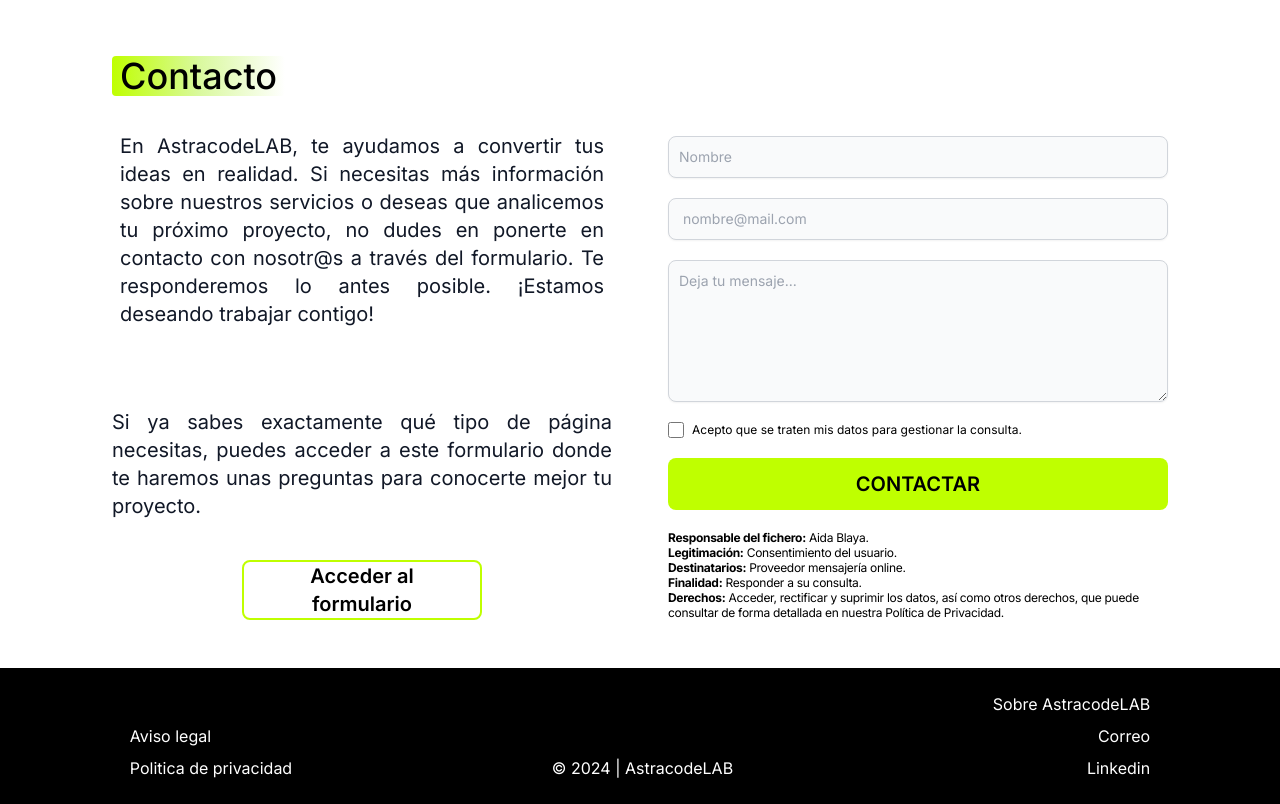
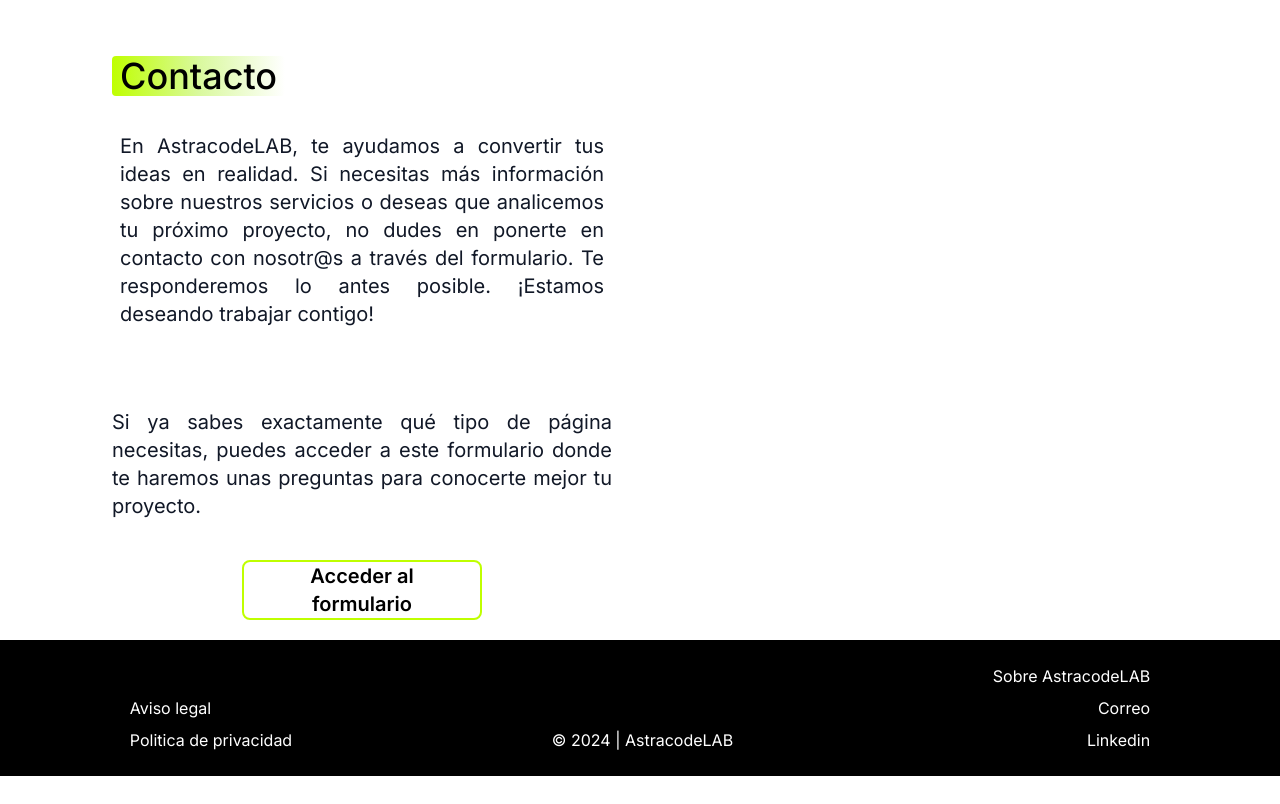
Before and after one commit to AstracodeLAB/project, a React (Vite) app: page / in a window 1280 px wide. Shown: the part 2960-3764 px from the top of the page. After the commit the page ends 3736 px from the top, so only its background shows below. Built offline with nearby package versions, Linux system fonts and the light colour scheme.

Commit message:
Change form

```diff
--- a/src/components/Contact.jsx
+++ b/src/components/Contact.jsx
@@ -31,7 +31,8 @@
           </div>
 				</div>
 				<div>
-					<form id='form' data-netlify='true' className='space-y-5 pb-7 md:mt-20'>
+					<form id='form' hidden method='POST' name='contact' data-netlify='true' className='space-y-5 pb-7 md:mt-20'>
+						<input type="hidden" name='form-name'value="contact" />
 						<input
 							type='hidden'
 							name='_feedback.success.title'
```
